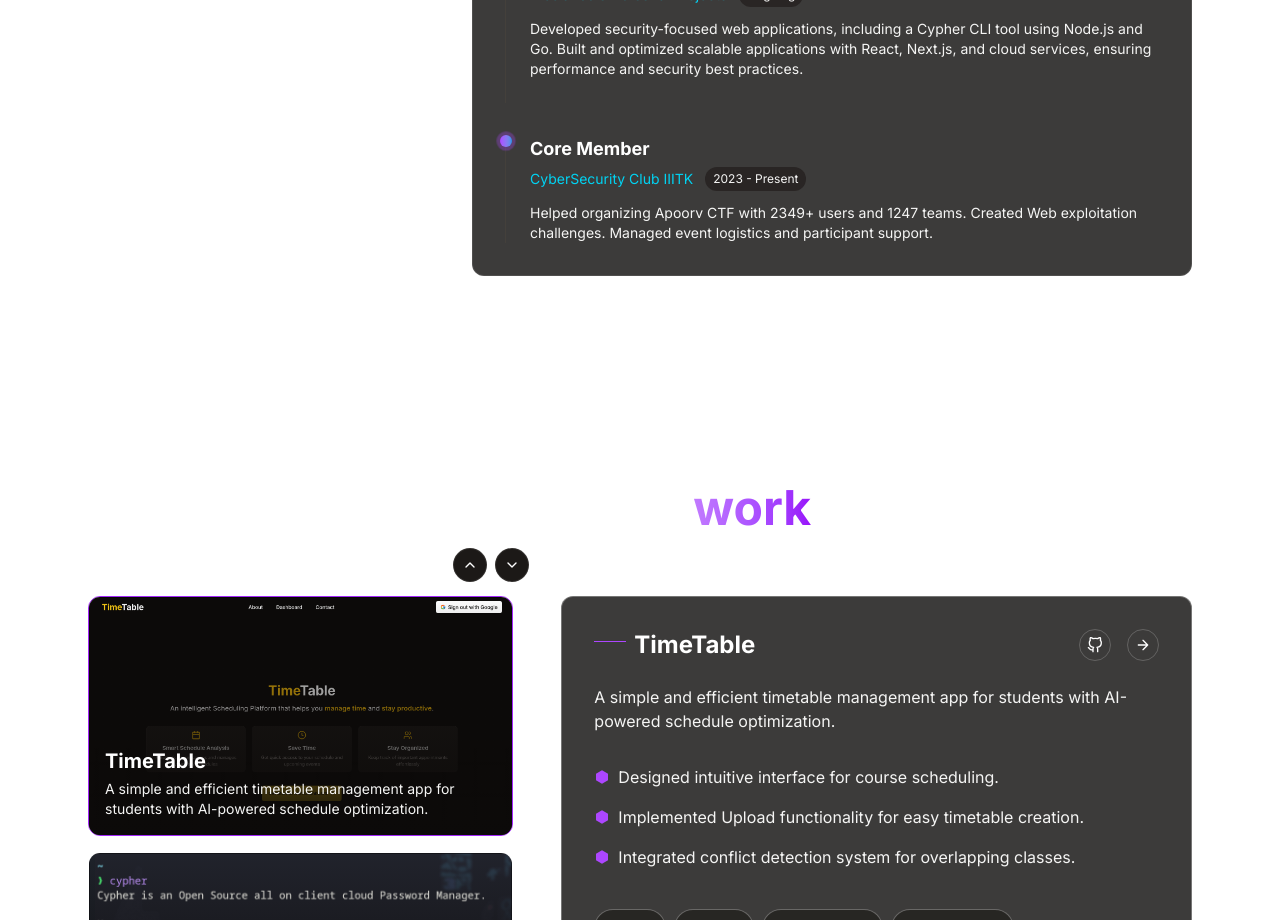
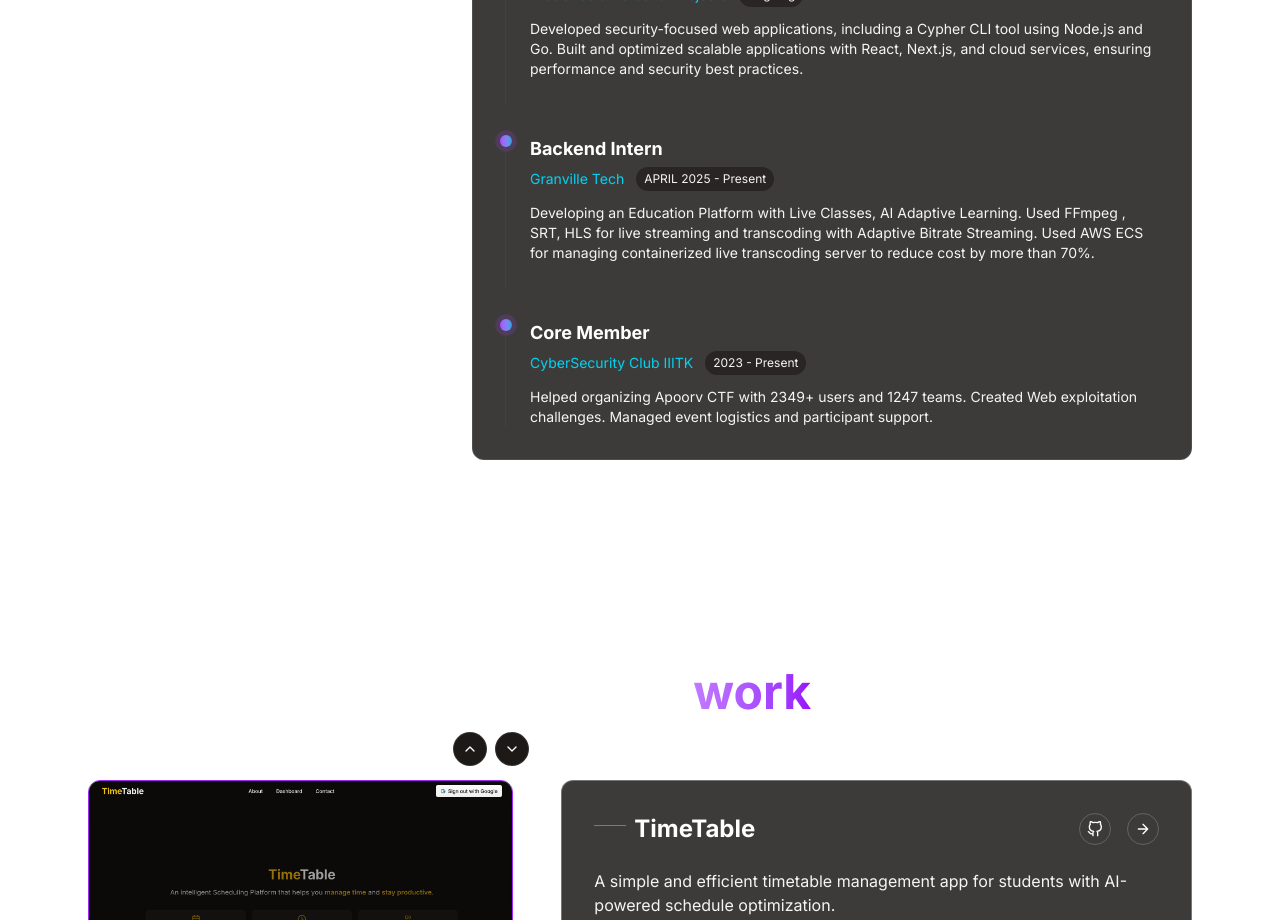
Before and after one commit to vijayvenkatj/portfolio, a Next.js app: page / in a window 1280 px wide. Shown: the part 1880-2800 px from the top of the page. Built offline with nearby package versions, Linux system fonts and the light colour scheme.

Commit message:
Added Granville Experience and analytics

```diff
--- a/src/components/about/about.tsx
+++ b/src/components/about/about.tsx
@@ -20,6 +20,12 @@ const experiences: Experience[] = [
     position: 'Full Stack Developer & Security Researcher',
     period: 'Ongoing',
     description: 'Developed security-focused web applications, including a Cypher CLI tool using Node.js and Go. Built and optimized scalable applications with React, Next.js, and cloud services, ensuring performance and security best practices.'
+  },
+  {
+    company: "Granville Tech",
+    position: "Backend Intern",
+    period: "APRIL 2025 - Present",
+    description: "Developing an Education Platform with Live Classes, AI Adaptive Learning. Used FFmpeg , SRT, HLS for live streaming and transcoding with Adaptive Bitrate Streaming. Used AWS ECS for managing containerized live transcoding server to reduce cost by more than 70%."
   },
   {
     company: "CyberSecurity Club IIITK",
```
